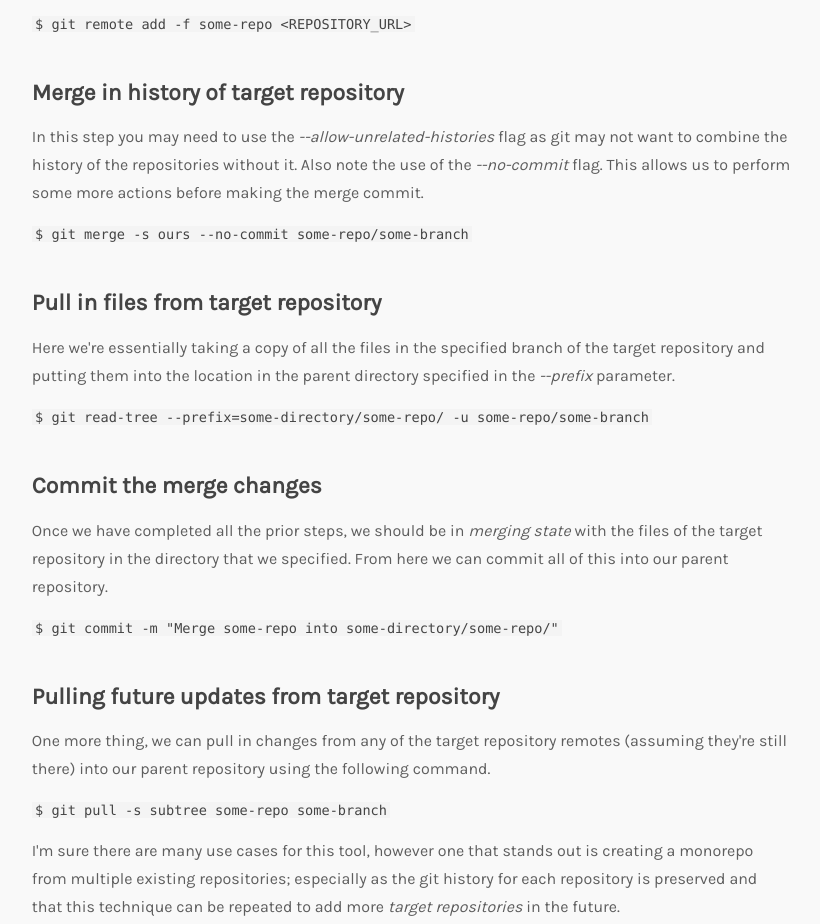
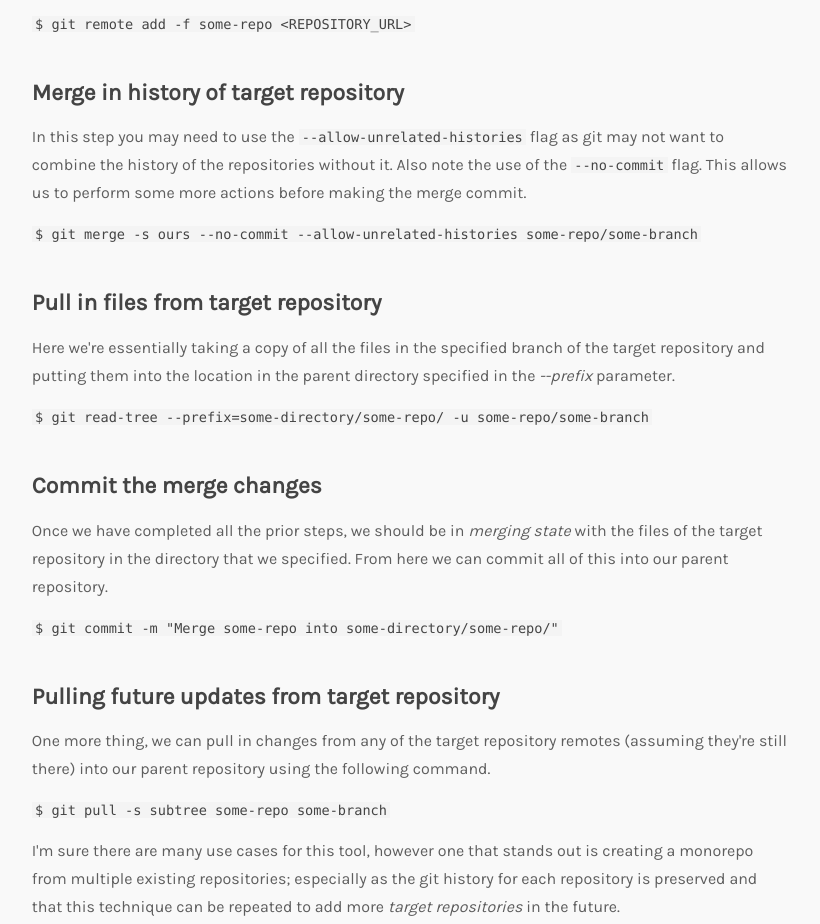
Before and after one commit to alexboffey/alexboffey, a Gatsby site: page /blog/combining-git-repositories-using-subtree-merging/ in a window 1280 px wide. Shown: the part 1050-1974 px from the top of the page, without its empty margins (198-1018 px from the left). Built offline with nearby package versions, Linux system fonts and the light colour scheme; Gatsby itself is replaced by a stand-in of ours; some packages are replaced by stand-ins of ours; code samples lack their colours.

Commit message:
Update subtree merging article

````diff
--- a/src/posts/blog/combining-git-repositories-using-subtree-merging/index.md
+++ b/src/posts/blog/combining-git-repositories-using-subtree-merging/index.md
@@ -21,10 +21,10 @@ $ git remote add -f some-repo <REPOSITORY_URL>
 
 ### Merge in history of target repository
 
-In this step you may need to use the _--allow-unrelated-histories_ flag as git may not want to combine the history of the repositories without it. Also note the use of the _--no-commit_ flag. This allows us to perform some more actions before making the merge commit.
+In this step you may need to use the `--allow-unrelated-histories` flag as git may not want to combine the history of the repositories without it. Also note the use of the `--no-commit` flag. This allows us to perform some more actions before making the merge commit.
 
 ```bash
-$ git merge -s ours --no-commit some-repo/some-branch
+$ git merge -s ours --no-commit --allow-unrelated-histories some-repo/some-branch
 ```
 
 ### Pull in files from target repository
````
